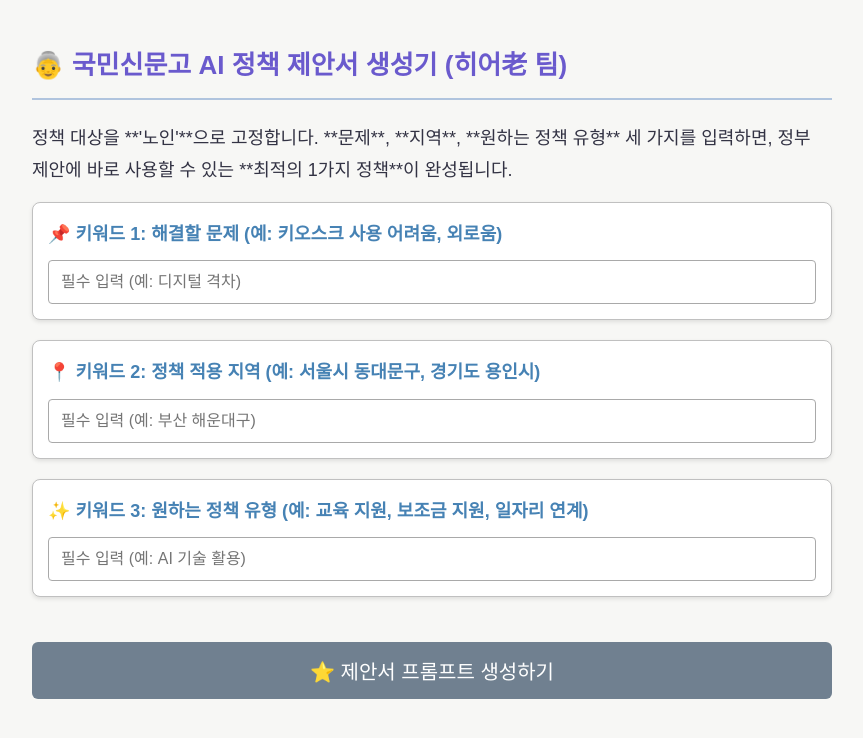
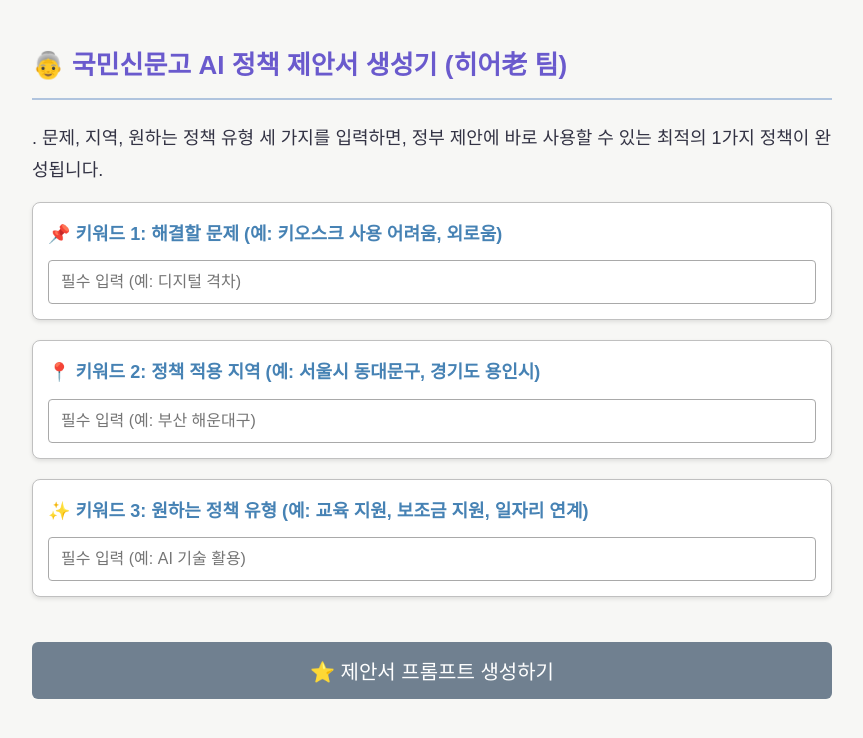
Before and after one commit to js594121-ops/ai-policy-generator, a plain HTML site: page index.html in a window 1280 px wide. Shown: the whole page, without its empty margins (208-1071 px from the left). Drawn offline with Linux system fonts and the light colour scheme.

Commit message:
Update index.html

```diff
--- a/index.html
+++ b/index.html
@@ -76,7 +76,7 @@
 <body>
 
     <h2>👵 국민신문고 AI 정책 제안서 생성기 (히어老 팀)</h2>
-    <p>정책 대상을 **'노인'**으로 고정합니다. **문제**, **지역**, **원하는 정책 유형** 세 가지를 입력하면, 정부 제안에 바로 사용할 수 있는 **최적의 1가지 정책**이 완성됩니다.</p>
+    <p>. 문제, 지역, 원하는 정책 유형 세 가지를 입력하면, 정부 제안에 바로 사용할 수 있는 최적의 1가지 정책이 완성됩니다.</p>
 
     <div id="input-section">
 
```
